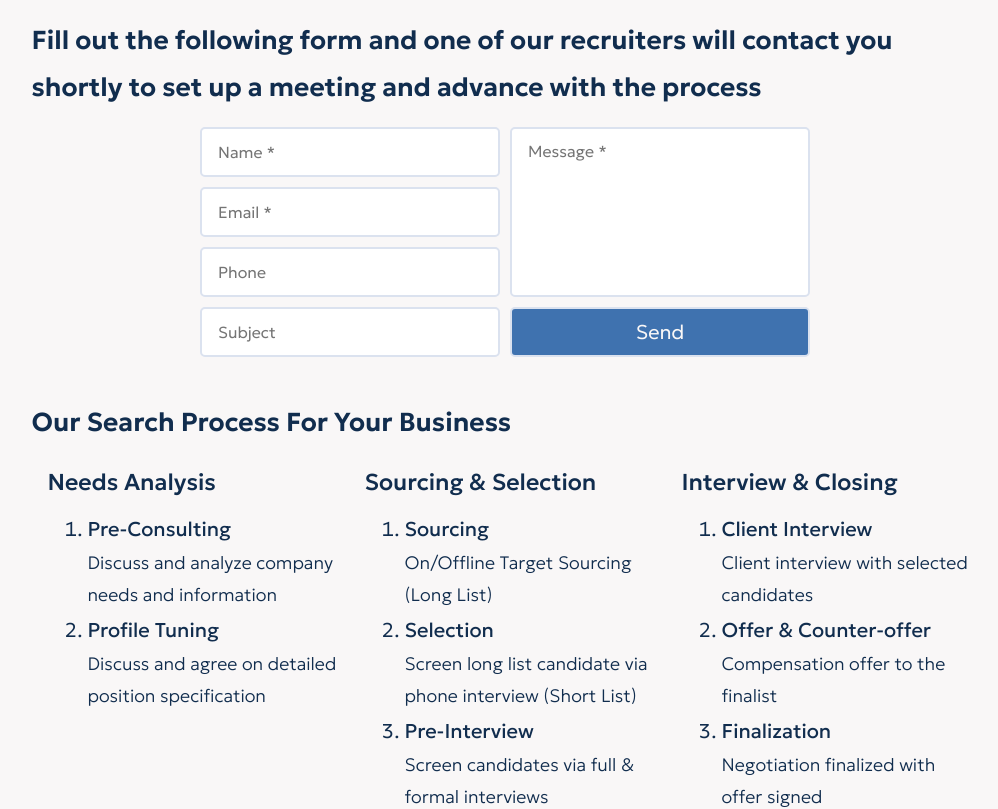
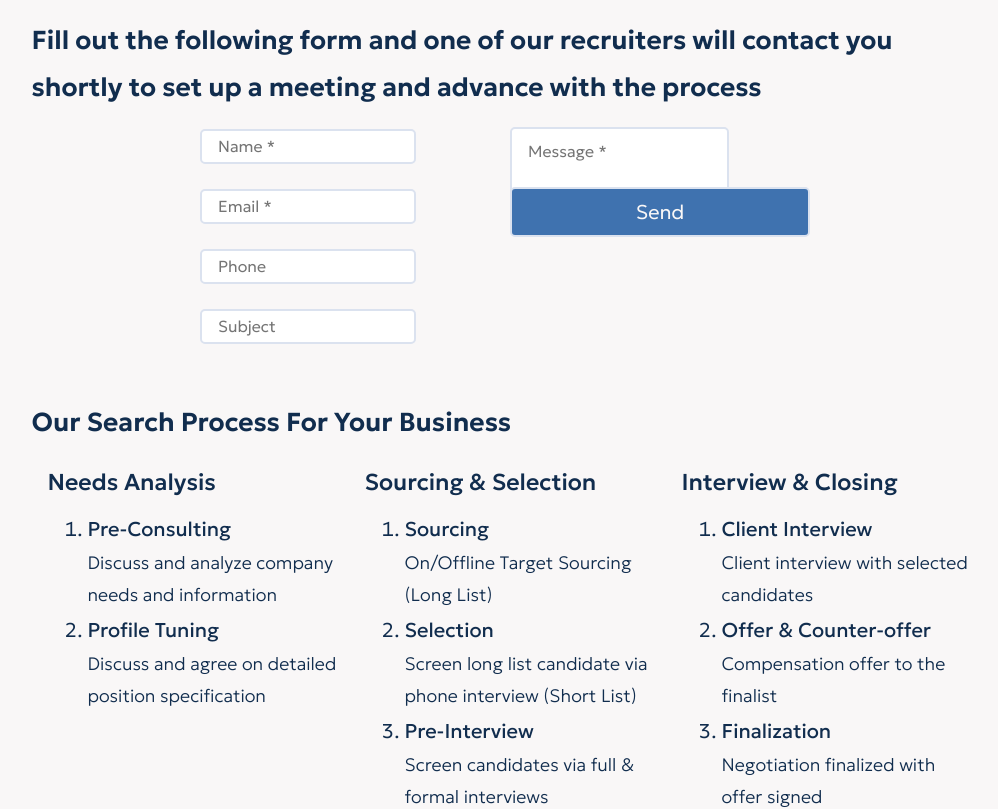
Before and after one commit to hungikim/gihon-staffing-website, a React (Vite) app: page / in a window 1280 px wide. Shown: the part 4560-5369 px from the top of the page, without its empty margins (135-1133 px from the left). Built offline with nearby package versions, Linux system fonts and the light colour scheme; no server answers.

Commit message:
fiddling with form

```diff
--- a/src/components/ContactForm.jsx
+++ b/src/components/ContactForm.jsx
@@ -21,11 +21,11 @@ export const ContactForm = ({ name }) => {
   return (
     <FormWrapper>
         <Form ref={form} name={name} method="POST" data-netlify='true'>
-            <input placeholder='Name *' type='text' id='from_name' name='from_name' required/>
-            <input placeholder='Email *' type='email' id='from_email' name='from_email' required/>
-            <input placeholder='Phone' type='tel' id='from_phone' name='from_phone' />
-            <input placeholder='Subject' type='text' id='subject' name='subject' />
-            <textarea placeholder='Message *' id='message' name='message' required/>
+            <label><input placeholder='Name *' type='text' id='from_name' name='from_name' required/></label>
+            <label><input placeholder='Email *' type='email' id='from_email' name='from_email' required/></label>
+            <label><input placeholder='Phone' type='tel' id='from_phone' name='from_phone' /></label>
+            <label><input placeholder='Subject' type='text' id='subject' name='subject' /></label>
+            <label><textarea placeholder='Message *' id='message' name='message' required/></label>
             <button type="submit" value="Send">Send</button>
         </Form>
         <FormText ref={formText}></FormText>
```
